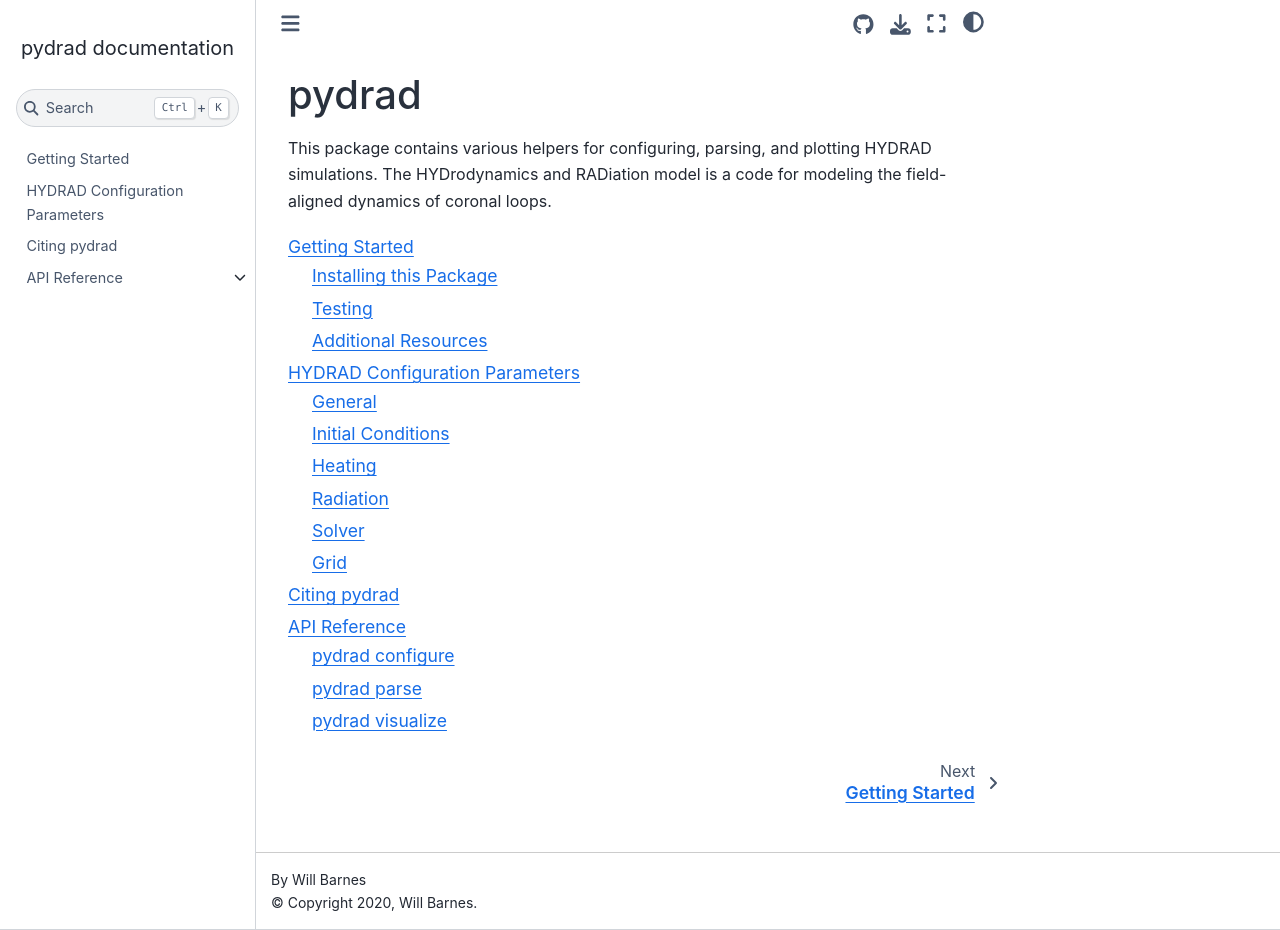
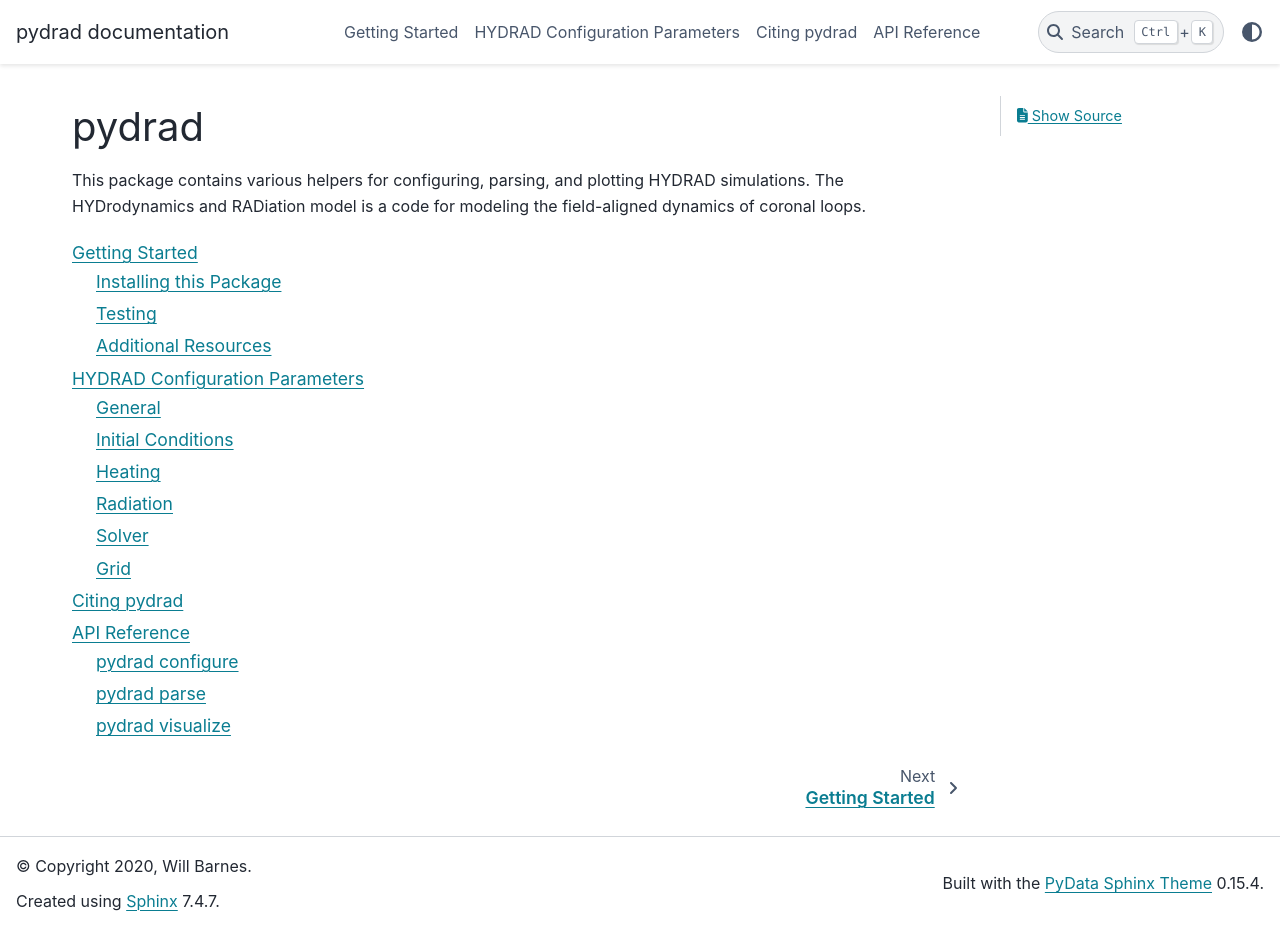
Before and after one commit to rice-solar-physics/pydrad, a Sphinx documentation site: the page built from docs/index.rst, in a window 1280 px wide and 930 px high. Built offline with Sphinx 7.4.7 and the PyData theme 0.15.4, drawn with Linux system fonts in a browser that asks for light colours; pages that are not in the unit, such as notebooks, are missing from menus.

Commit message:
change sphinx theme

```diff
--- a/docs/conf.py
+++ b/docs/conf.py
@@ -71,7 +71,7 @@
 # The theme to use for HTML and HTML Help pages.  See the documentation for
 # a list of builtin themes.
 #
-html_theme = 'sphinx_book_theme'
+html_theme = 'pydata_sphinx_theme'
 
 # -- Sphinx Book Theme Options -----------------------------------------------------
 html_theme_options = {
```
